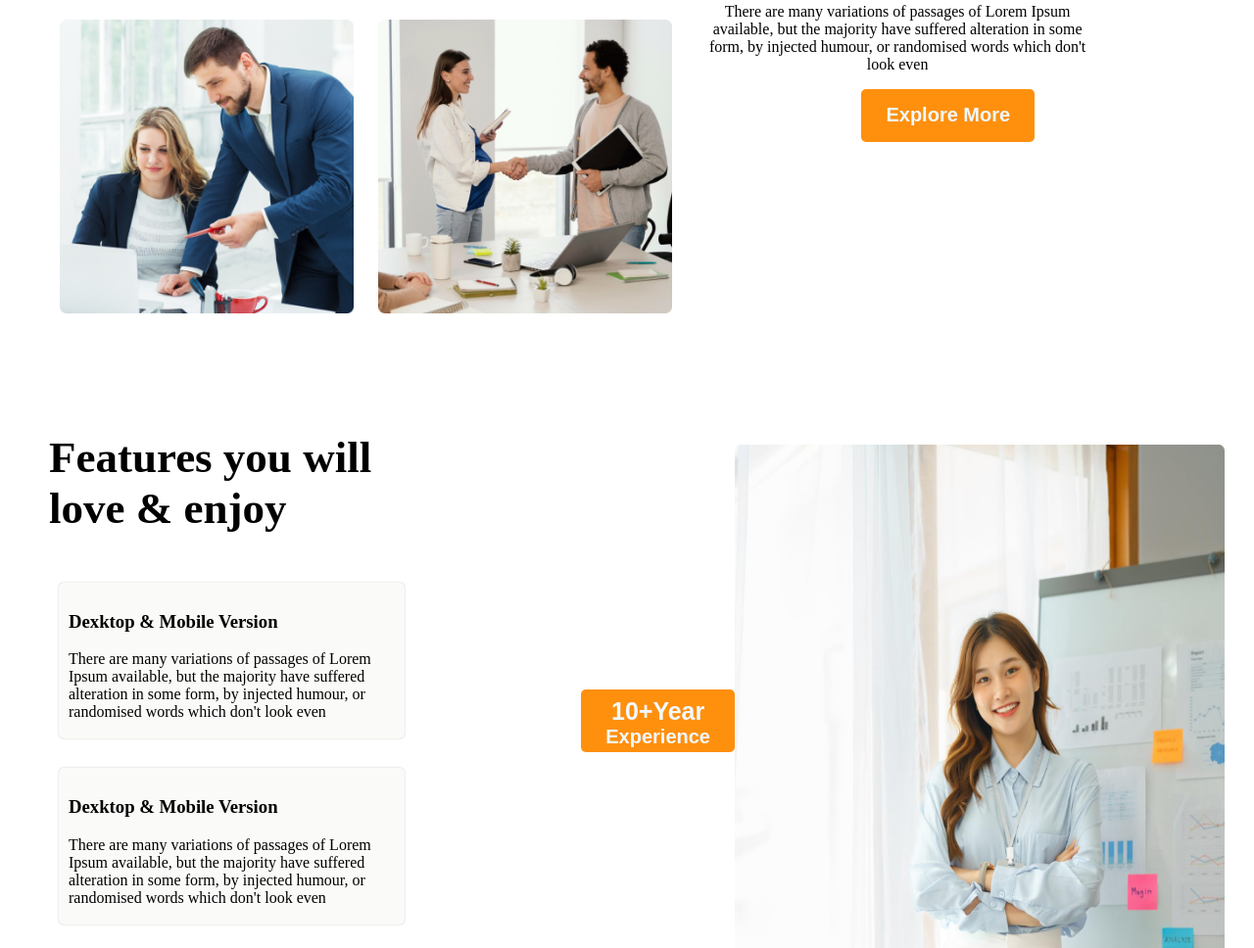
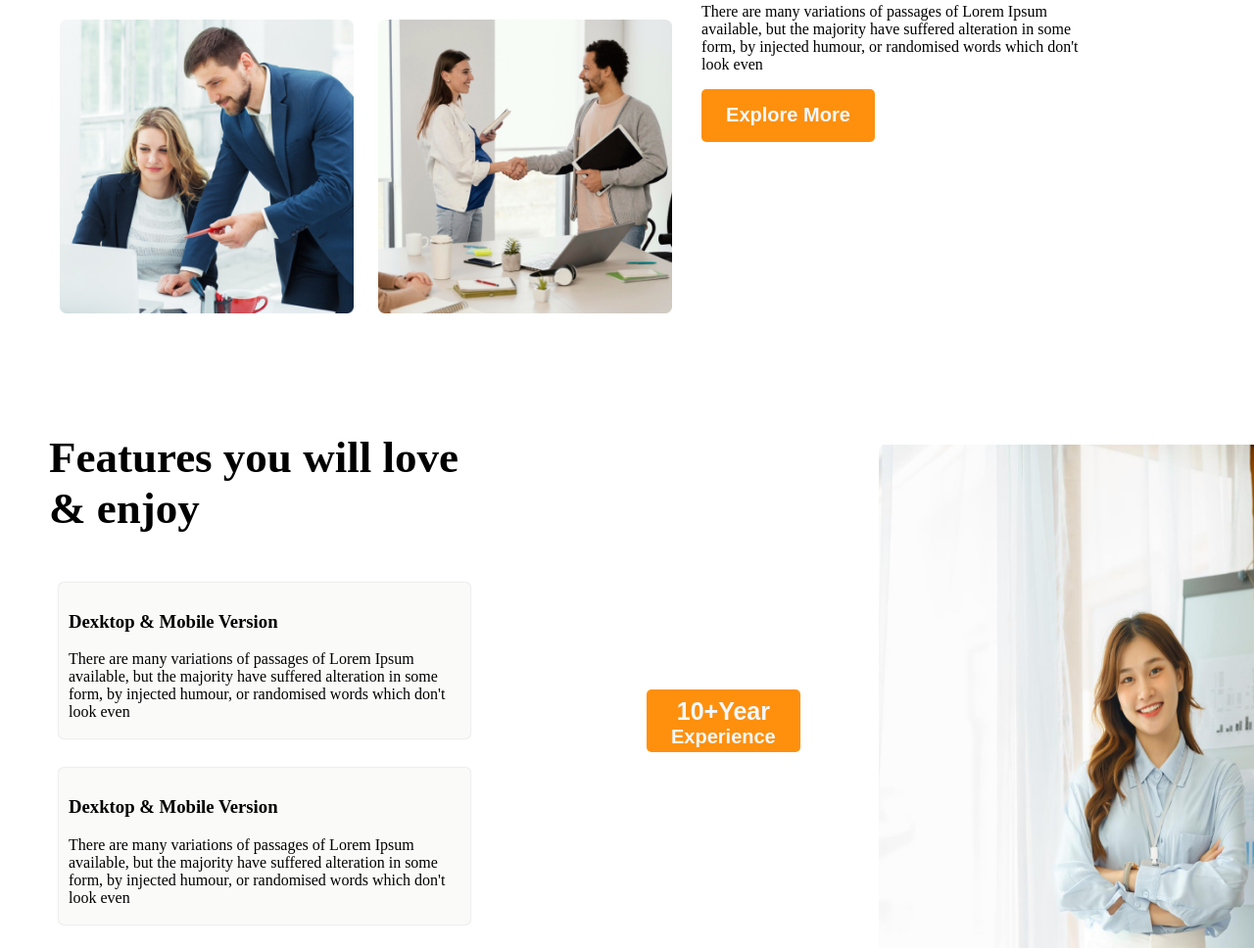
Before and after one commit to MasudBhuiya/my-second-website, a plain HTML site: page index.html in a window 1280 px wide. Shown: the part 1433-2401 px from the top of the page at 98% size. Drawn offline with Linux system fonts and the light colour scheme.

Commit message:
adding end

```diff
--- a/index.html
+++ b/index.html
@@ -84,19 +84,19 @@
                 <h1 class="aside-sub-title">Features you will love & enjoy</h1>
                 <div class="lists">
                 <h3>Dexktop & Mobile Version</h3>
-                <p class="banner-description">There are many variations of passages of Lorem Ipsum available, but the majority have suffered alteration in some form, by injected humour, or randomised words which don't look even</p>
+                <p class="banner-descriptions">There are many variations of passages of Lorem Ipsum available, but the majority have suffered alteration in some form, by injected humour, or randomised words which don't look even</p>
             </div>
             <div  class="lists">
                 <h3>Dexktop & Mobile Version</h3>
-                <p class="banner-description">There are many variations of passages of Lorem Ipsum available, but the majority have suffered alteration in some form, by injected humour, or randomised words which don't look even</p>
+                <p class="banner-descriptions">There are many variations of passages of Lorem Ipsum available, but the majority have suffered alteration in some form, by injected humour, or randomised words which don't look even</p>
             </div>
             <div  class="lists">
                 <h3>Dexktop & Mobile Version</h3>
-                <p class="banner-description">There are many variations of passages of Lorem Ipsum available, but the majority have suffered alteration in some form, by injected humour, or randomised words which don't look even</p>
+                <p class="banner-descriptions">There are many variations of passages of Lorem Ipsum available, but the majority have suffered alteration in some form, by injected humour, or randomised words which don't look even</p>
             </div>
             <div  class="lists">
                 <h3>Dexktop & Mobile Version</h3>
-                <p class="banner-description">There are many variations of passages of Lorem Ipsum available, but the majority have suffered alteration in some form, by injected humour, or randomised words which don't look even</p>
+                <p class="banner-descriptions">There are many variations of passages of Lorem Ipsum available, but the majority have suffered alteration in some form, by injected humour, or randomised words which don't look even</p>
             </div>
             </div>
 
--- a/styles/style.css
+++ b/styles/style.css
@@ -55,10 +55,6 @@ nav li{
    margin: 40px 200px;
    width: 1100px;
 
-
-
-
-
 }
 /*----------------
  main section
@@ -84,7 +80,7 @@ nav li{
 
  .Quick-list{
 
-    text-align: center;
+
     margin-top: 200px;
 
 }
@@ -139,10 +135,14 @@ aside img{
     border-radius: 5px;
     background-color: #FF900E;
 }
+.banner-descriptions{
+    width: 400px;
+}
 aside button{
 
    margin-top: 300px;
    margin-left: 150px;
+   margin-right: 80px;
 
 }
 .year{
```
